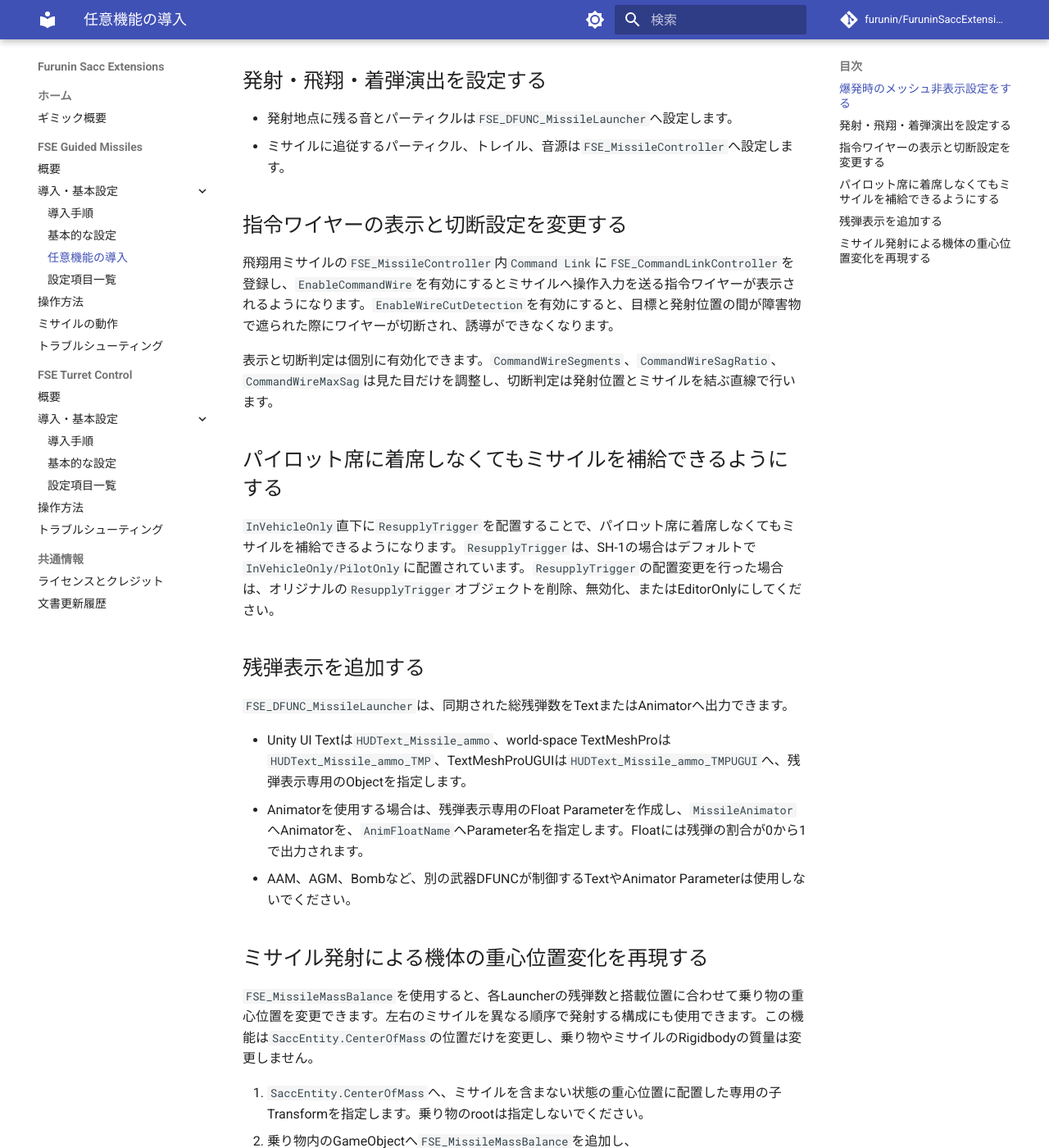
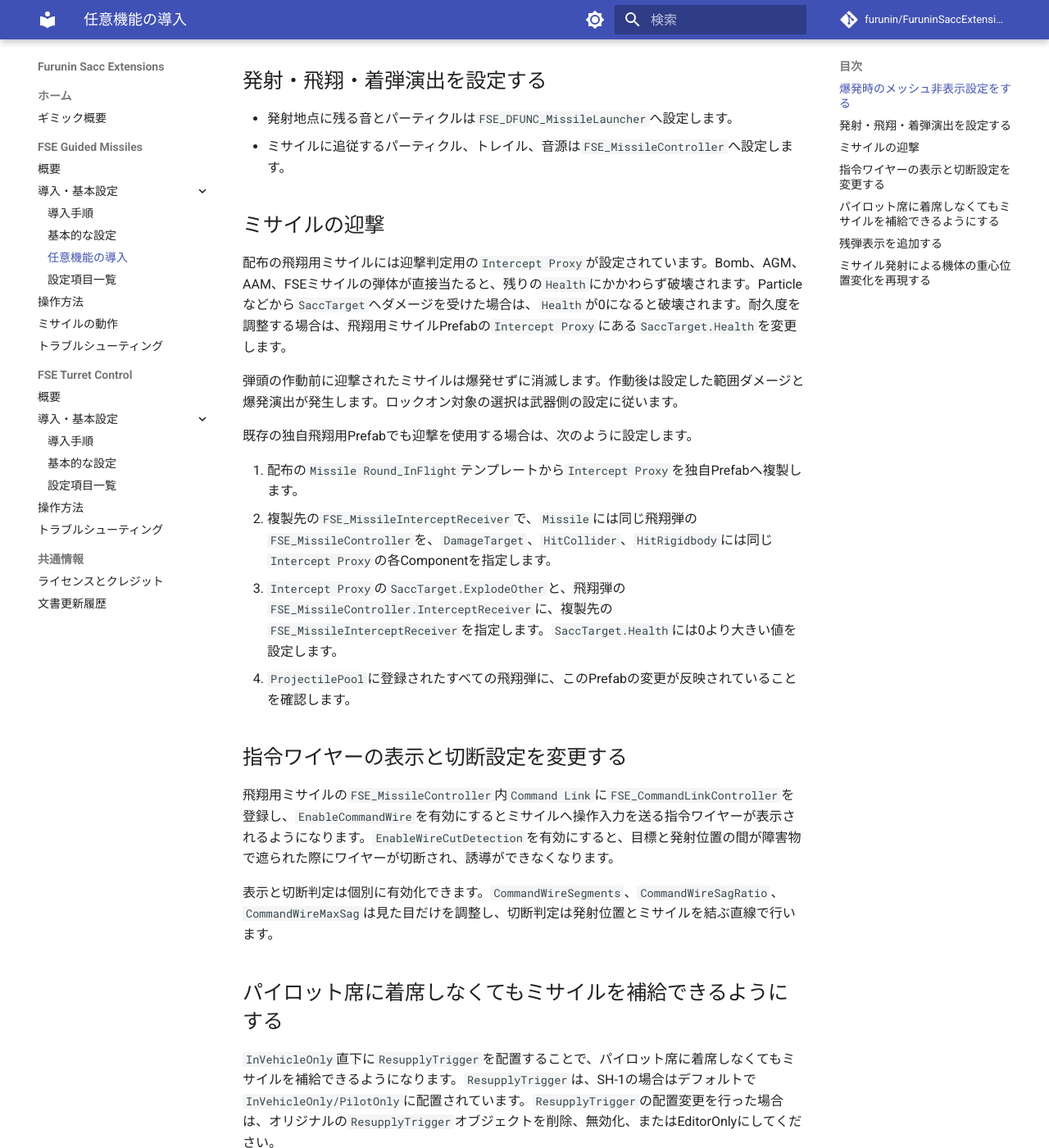
Before and after one commit to furunin/FuruninSaccExtensions-Docs, an MkDocs documentation site: the page built from docs/guided-missiles/optional-features.md, in a window 1280 px wide and 1400 px high, scrolled down 531 px. Shown: the whole window at 82% size. Built offline with MkDocs 1.6.1 and Material for MkDocs 9.7.7, drawn with Linux system fonts in a browser that asks for light colours; comment, search, counter and statistics services are not loaded; the version menu is left out.

Commit message:
docs: document missile interception and turret animator drive

```diff
--- a/docs/guided-missiles/optional-features.md
+++ b/docs/guided-missiles/optional-features.md
@@ -15,6 +15,19 @@
 
 - 発射地点に残る音とパーティクルは`FSE_DFUNC_MissileLauncher`へ設定します。
 - ミサイルに追従するパーティクル、トレイル、音源は`FSE_MissileController`へ設定します。
+
+## ミサイルの迎撃
+
+配布の飛翔用ミサイルには迎撃判定用の`Intercept Proxy`が設定されています。Bomb、AGM、AAM、FSEミサイルの弾体が直接当たると、残りの`Health`にかかわらず破壊されます。Particleなどから`SaccTarget`へダメージを受けた場合は、`Health`が0になると破壊されます。耐久度を調整する場合は、飛翔用ミサイルPrefabの`Intercept Proxy`にある`SaccTarget.Health`を変更します。
+
+弾頭の作動前に迎撃されたミサイルは爆発せずに消滅します。作動後は設定した範囲ダメージと爆発演出が発生します。ロックオン対象の選択は武器側の設定に従います。
+
+既存の独自飛翔用Prefabでも迎撃を使用する場合は、次のように設定します。
+
+1. 配布の`Missile Round_InFlight`テンプレートから`Intercept Proxy`を独自Prefabへ複製します。
+2. 複製先の`FSE_MissileInterceptReceiver`で、`Missile`には同じ飛翔弾の`FSE_MissileController`を、`DamageTarget`、`HitCollider`、`HitRigidbody`には同じ`Intercept Proxy`の各Componentを指定します。
+3. `Intercept Proxy`の`SaccTarget.ExplodeOther`と、飛翔弾の`FSE_MissileController.InterceptReceiver`に、複製先の`FSE_MissileInterceptReceiver`を指定します。`SaccTarget.Health`には0より大きい値を設定します。
+4. `ProjectilePool`に登録されたすべての飛翔弾に、このPrefabの変更が反映されていることを確認します。
 
 ## 指令ワイヤーの表示と切断設定を変更する
 
```
Also changed, not shown: docs/turret-control/components.md (+10 -0 lines), docs/turret-control/installation.md (+12 -0 lines), 1 other file.
